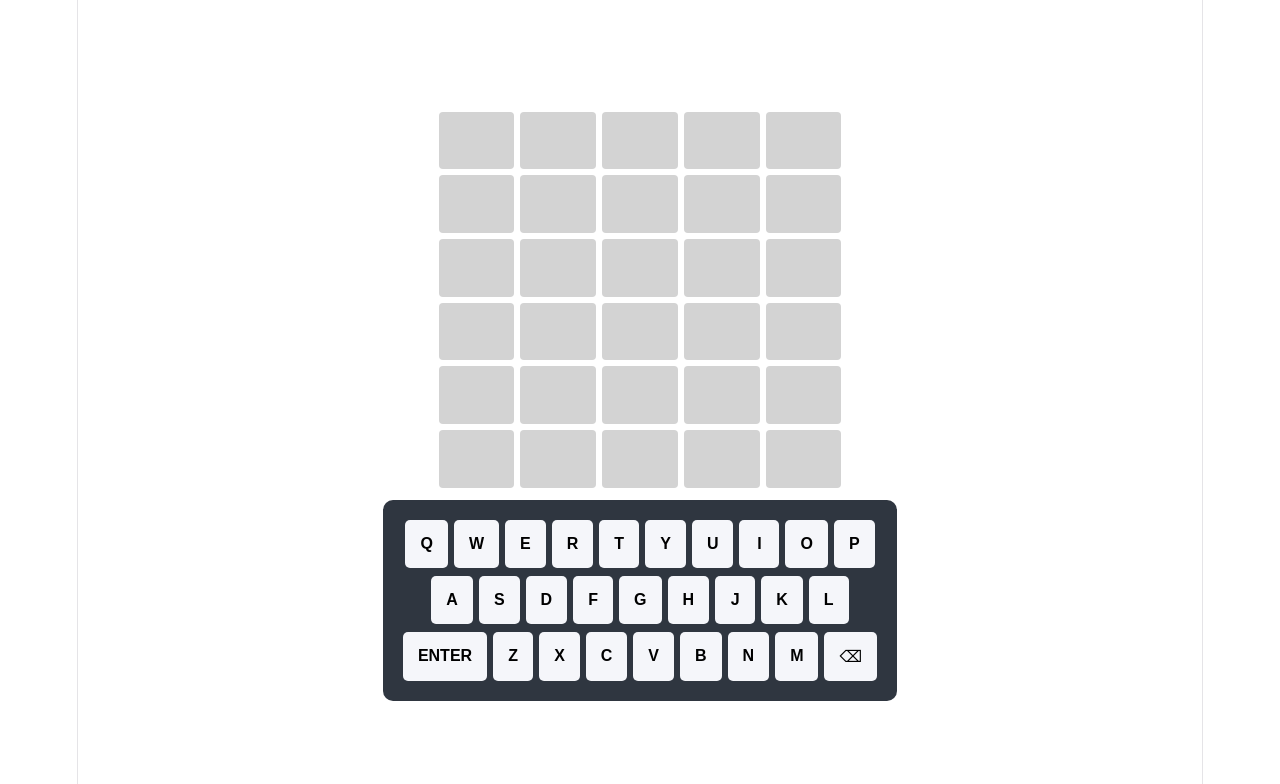
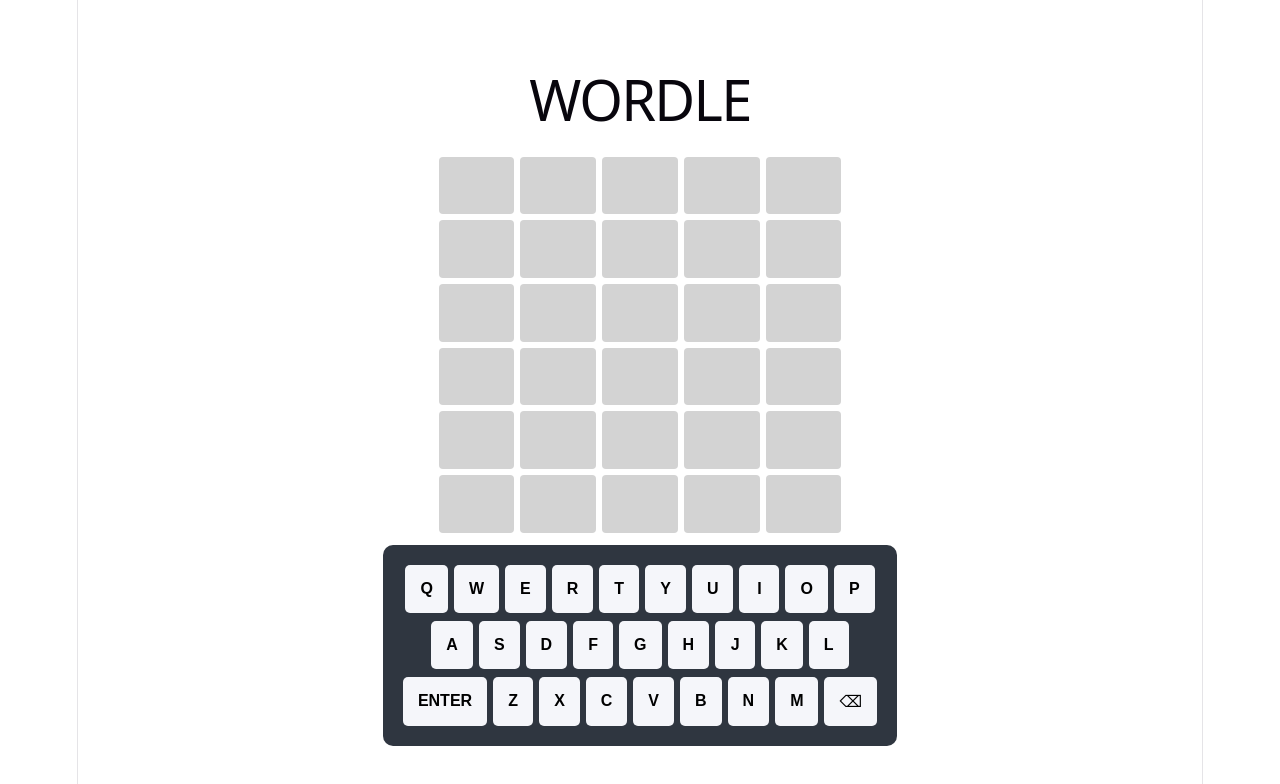
Before and after one commit to aimbxt/Wordle-Clone, a React (Vite) app in the folder Wordle Clone/frontend/: page / in a window 1280 px wide. Shown: the top 784 px of the page. Built offline with nearby package versions, Linux system fonts and the light colour scheme.

Commit message:
added wordle header, update todo

```diff
--- a/Wordle Clone/frontend/src/App.jsx
+++ b/Wordle Clone/frontend/src/App.jsx
@@ -133,6 +133,7 @@
 
   return (
     <>
+      <h1>WORDLE</h1>
       <MainGrid pastGuesses={pastGuesses} guessIndex={guessCount} currentGuess={currentGuess} invalidGuess={invalidGuess}/>
       <Keyboard onKeyPress={editGuess} letterStatus={letterStatus}/>
       <PopUp isOpen={isOpen} onClose={() => setIsOpen(false)} >
```
Also changed, not shown: 1 other file (tests, documents, lock files or other folders).
